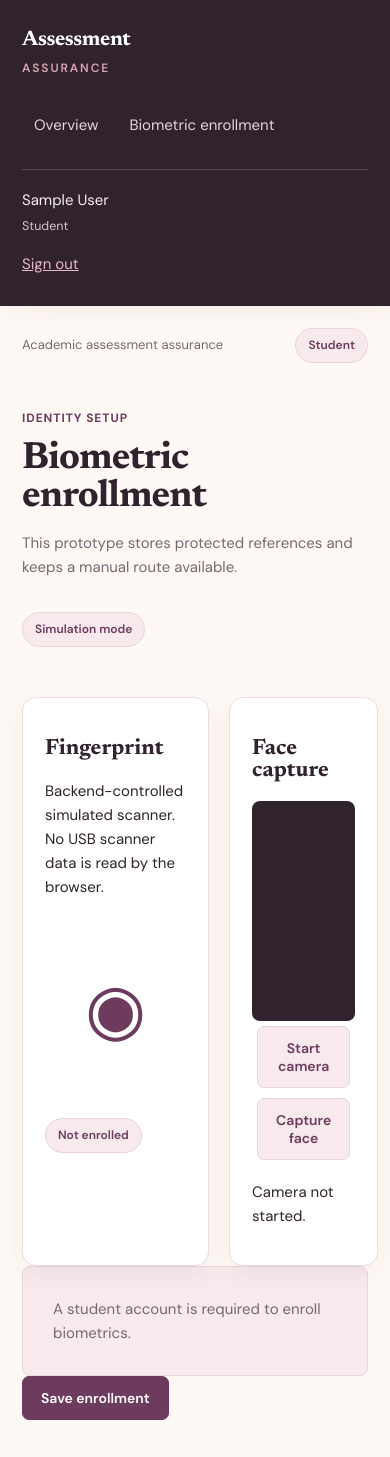
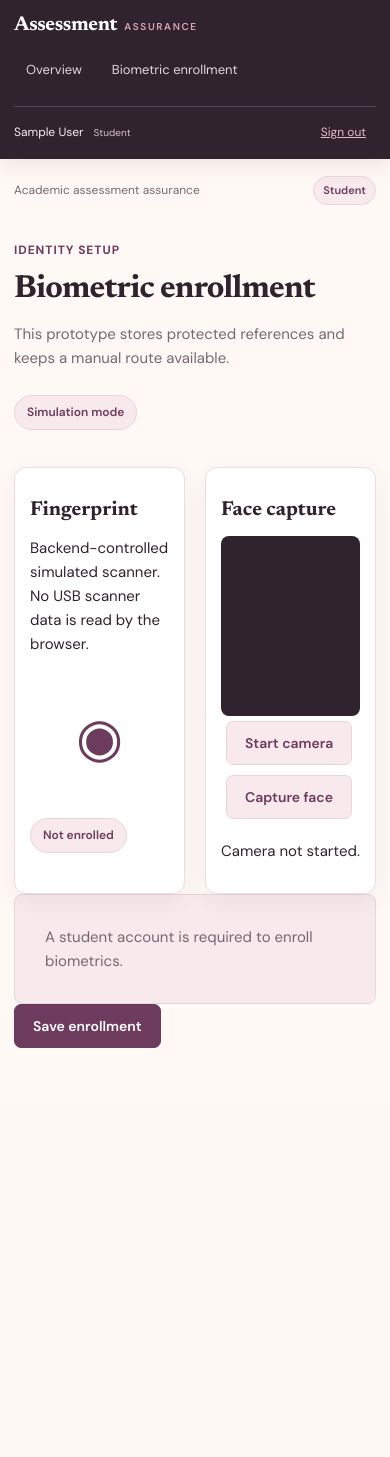
Before and after one commit to Moana-star/Academic-Assessment-Assurance-Platform, a Django app: page /biometrics/enroll/ in a window 390 px wide. After the commit the page ends 1048 px from the top, so only its background shows below. Run offline with Django 5.2, Linux system fonts and the light colour scheme; the visitor is signed in with stand-in values (Sample User, id 1); data that the repository does not hold is empty.

Commit message:
Improve responsive mobile navigation and page layouts

```diff
--- a/static/css/base.css
+++ b/static/css/base.css
@@ -91,23 +91,94 @@ video { width: 100%; background: var(--plum); border-radius: 8px; min-height: 22
 .login-card small { display: block; color: var(--muted); margin-top: 22px; line-height: 1.5; }
 :focus-visible { outline: 3px solid rgba(198, 161, 91, .7); outline-offset: 3px; }
 @media (prefers-reduced-motion: reduce) { *, *::before, *::after { scroll-behavior: auto !important; transition-duration: .01ms !important; animation-duration: .01ms !important; } }
+/* Responsive navigation and content layout */
 @media (max-width: 800px) {
-  aside { position: static; width: auto; min-height: auto; }
-  nav { display: flex; flex-wrap: wrap; margin-top: 25px; }
-  .user { margin-top: 20px; }
-  main { margin: 0; padding: 22px; }
-  .stats, .enroll-grid { grid-template-columns: 1fr 1fr; }
-  h1 { font-size: 38px; }
-  .page-head { align-items: start; gap: 18px; flex-direction: column; }
-  table { display: block; overflow: auto; white-space: nowrap; }
+  body { overflow-x: hidden; }
+  aside {
+    position: relative;
+    inset: auto;
+    width: 100%;
+    min-height: 0;
+    padding: 18px 18px 12px;
+    box-shadow: 0 5px 20px rgba(48, 35, 45, .10);
+  }
+  .brand { display: inline-block; font-size: 22px; }
+  .brand span { display: inline; margin: 0 0 0 7px; font-size: 10px; }
+  nav {
+    display: flex;
+    flex-wrap: nowrap;
+    gap: 6px;
+    margin: 16px -18px 0;
+    padding: 0 18px 9px;
+    overflow-x: auto;
+    overflow-y: hidden;
+    overscroll-behavior-x: contain;
+    -webkit-overflow-scrolling: touch;
+    scrollbar-width: thin;
+    scroll-snap-type: x proximity;
+  }
+  nav a {
+    flex: 0 0 auto;
+    white-space: nowrap;
+    padding: 9px 12px;
+    font-size: 13px;
+    scroll-snap-align: start;
+  }
+  nav a:hover { transform: none; }
+  .user {
+    margin-top: 9px;
+    padding-top: 10px;
+    display: flex;
+    align-items: center;
+    justify-content: space-between;
+    flex-wrap: wrap;
+    gap: 4px 10px;
+    font-size: 13px;
+  }
+  .user small { margin-right: auto; }
+  .user a { margin: 0 0 0 auto; padding: 6px 10px; }
+  main { margin: 0; padding: 20px 18px 42px; max-width: none; }
+  header { margin-bottom: 28px; gap: 10px; font-size: 12px; }
+  .stats, .enroll-grid { grid-template-columns: repeat(2, minmax(0, 1fr)); }
+  .page-head { align-items: flex-start; flex-direction: column; gap: 10px; margin-bottom: 22px; }
+  h1 { font-size: clamp(32px, 8vw, 40px); line-height: 1.08; }
+  h2 { font-size: 20px; }
+  .panel { padding: 18px; margin-top: 15px; }
+  .form-wrap { padding: 22px; }
+  table { display: block; width: 100%; overflow-x: auto; white-space: nowrap; -webkit-overflow-scrolling: touch; }
+  th, td { padding: 12px 10px; }
+  .button { min-height: 44px; }
+  input, select, textarea { min-height: 44px; font-size: 16px; }
+  textarea { min-height: 100px; }
+  video { min-height: 180px; }
 }
-@media (max-width: 480px) {
+@media (max-width: 520px) {
+  aside { padding: 15px 14px 10px; }
+  .brand { font-size: 20px; }
+  nav { margin: 14px -14px 0; padding: 0 14px 8px; }
+  .user { font-size: 12px; }
+  main { padding: 17px 14px 34px; }
+  header { margin-bottom: 24px; }
+  header .pill { padding: 5px 9px; font-size: 11px; }
+  .stats { grid-template-columns: repeat(2, minmax(0, 1fr)); gap: 10px; }
+  .stats div { padding: 15px 13px; min-width: 0; }
+  .stats b { font-size: 28px; }
+  .stats span { font-size: 12px; line-height: 1.35; }
+  .panel { padding: 15px; border-radius: 12px; }
+  .panel-head { align-items: flex-start; flex-wrap: wrap; }
+  .form-wrap { padding: 19px 16px; }
+  .login-card { padding: 28px 22px; }
+  .login-card h1 { font-size: 38px; }
+  .setup-actions, .camera-actions { align-items: stretch; flex-direction: column; }
+  .setup-actions .button, .camera-actions .button { width: 100%; text-align: center; }
+  .review-card { padding: 14px; }
+  .scan { padding: 24px 12px; font-size: 54px; }
+}
+@media (max-width: 360px) {
   .stats { grid-template-columns: 1fr; }
-  .login-card { padding: 28px 22px; }
-  header { margin-bottom: 34px; }
-  .brand { font-size: 21px; }
+  .brand span { display: block; margin: 4px 0 0; }
+  header { align-items: flex-start; flex-direction: column; }
 }
-
 
 .setup-panel { margin: 0 0 24px; border-left: 4px solid var(--gold); }
 .setup-actions, .camera-actions { display: flex; align-items: center; flex-wrap: wrap; gap: 10px; }
```
